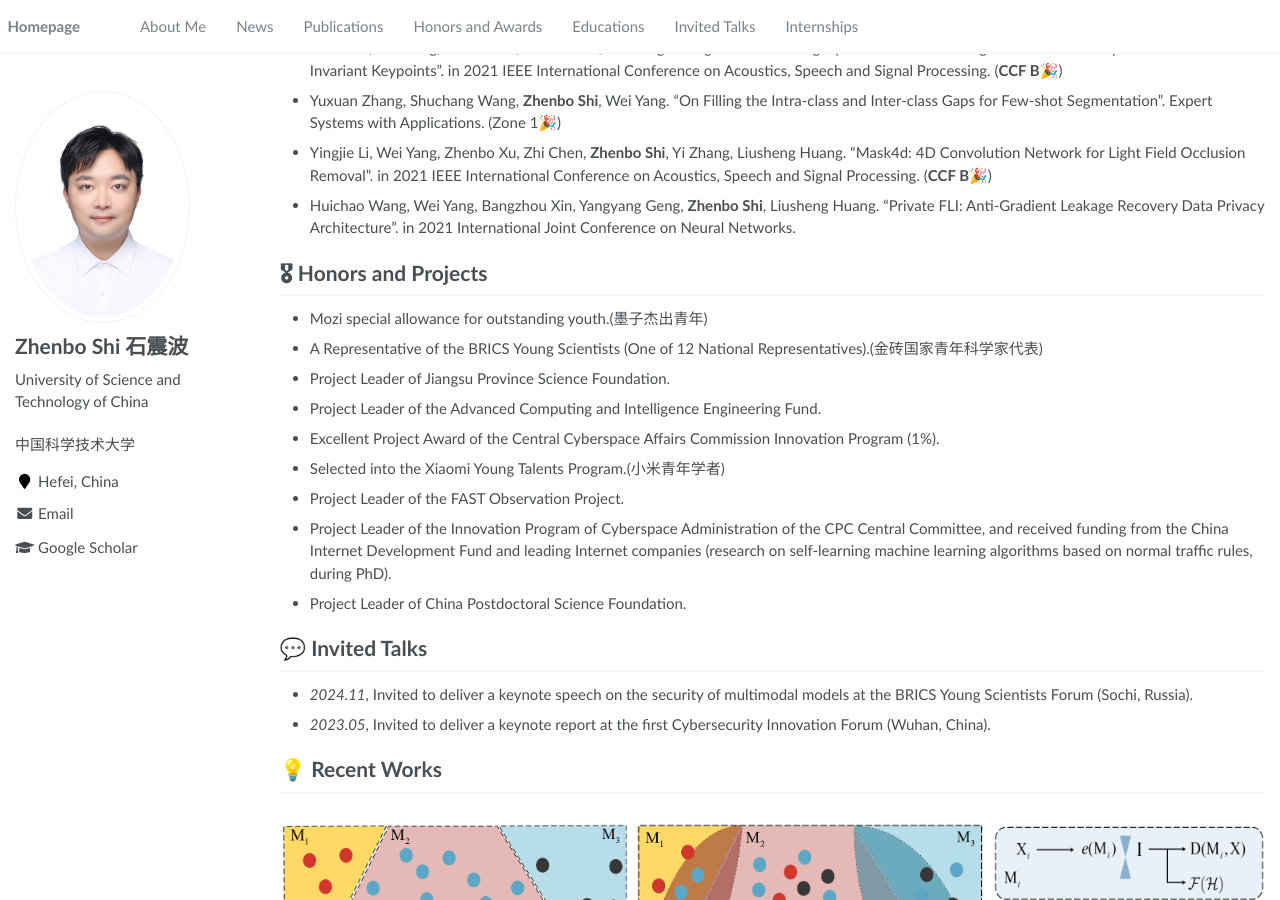
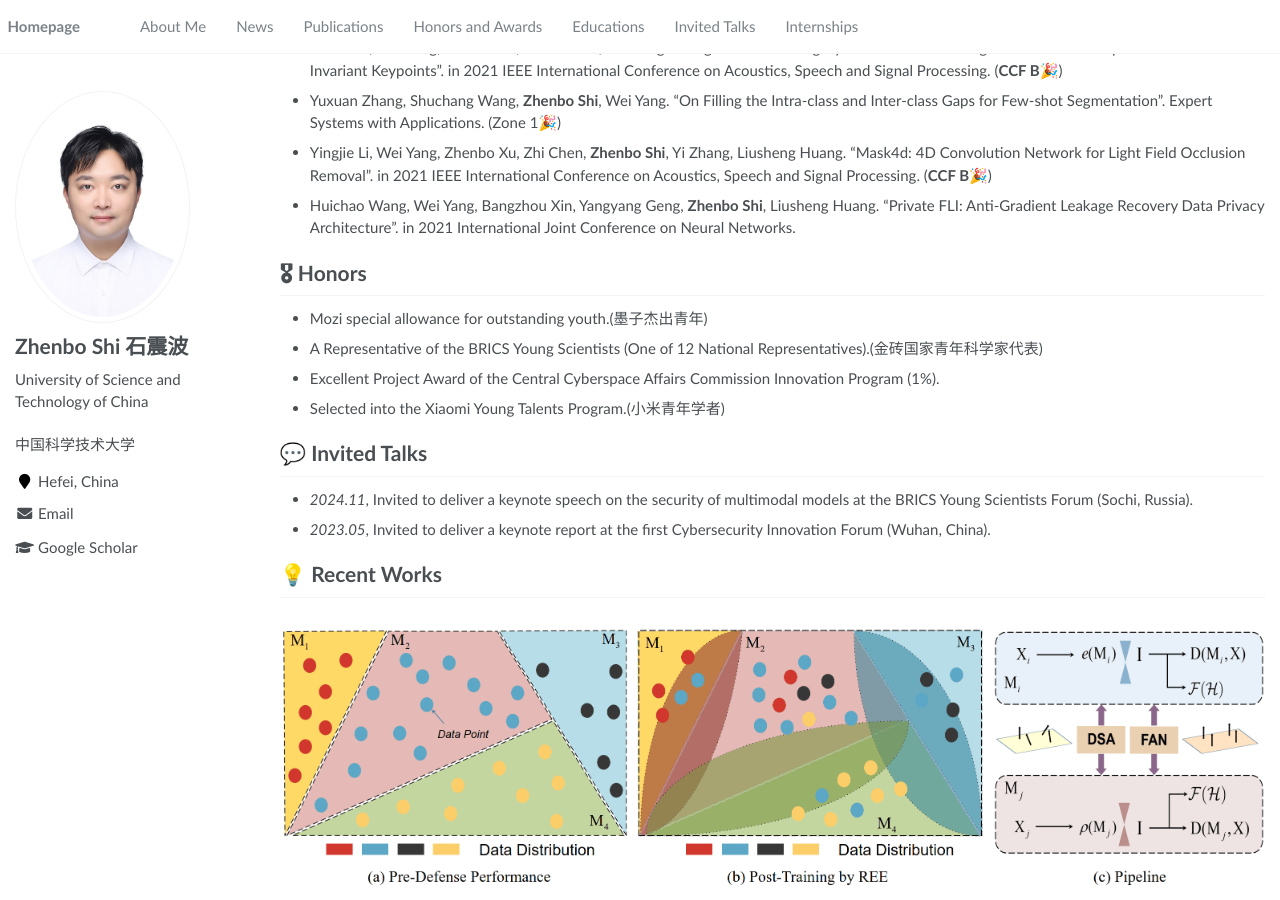
Before and after one commit to shizhenbo/shizhenbo.github.io, a Jekyll site: the page built from _pages/about.md, in a window 1280 px wide and 900 px high, scrolled down 1541 px. Built offline with Jekyll 4.4.1, drawn with Linux system fonts in a browser that asks for light colours.

Commit message:
Update about.md

```diff
--- a/_pages/about.md
+++ b/_pages/about.md
@@ -62,16 +62,11 @@ My life motto: Life is about exploration and thinking.
 - Huichao Wang, Wei Yang, Bangzhou Xin, Yangyang Geng, **Zhenbo Shi**, Liusheng Huang. "Private FLI: Anti-Gradient Leakage Recovery Data Privacy Architecture". in 2021 International Joint Conference on Neural Networks.
 
 
-# 🎖 Honors and Projects
+# 🎖 Honors
 - Mozi special allowance for outstanding youth.(墨子杰出青年)
 - A Representative of the BRICS Young Scientists (One of 12 National Representatives).(金砖国家青年科学家代表)
-- Project Leader of Jiangsu Province Science Foundation.
-- Project Leader of the Advanced Computing and Intelligence Engineering Fund.
 - Excellent Project Award of the Central Cyberspace Affairs Commission Innovation Program (1%).
 - Selected into the Xiaomi Young Talents Program.(小米青年学者)
-- Project Leader of the FAST Observation Project.
-- Project Leader of the Innovation Program of Cyberspace Administration of the CPC Central Committee, and received funding from the China Internet Development Fund and leading Internet companies (research on self-learning machine learning algorithms based on normal traffic rules, during PhD).
-- Project Leader of China Postdoctoral Science Foundation.
 
 
 # 💬 Invited Talks
```
